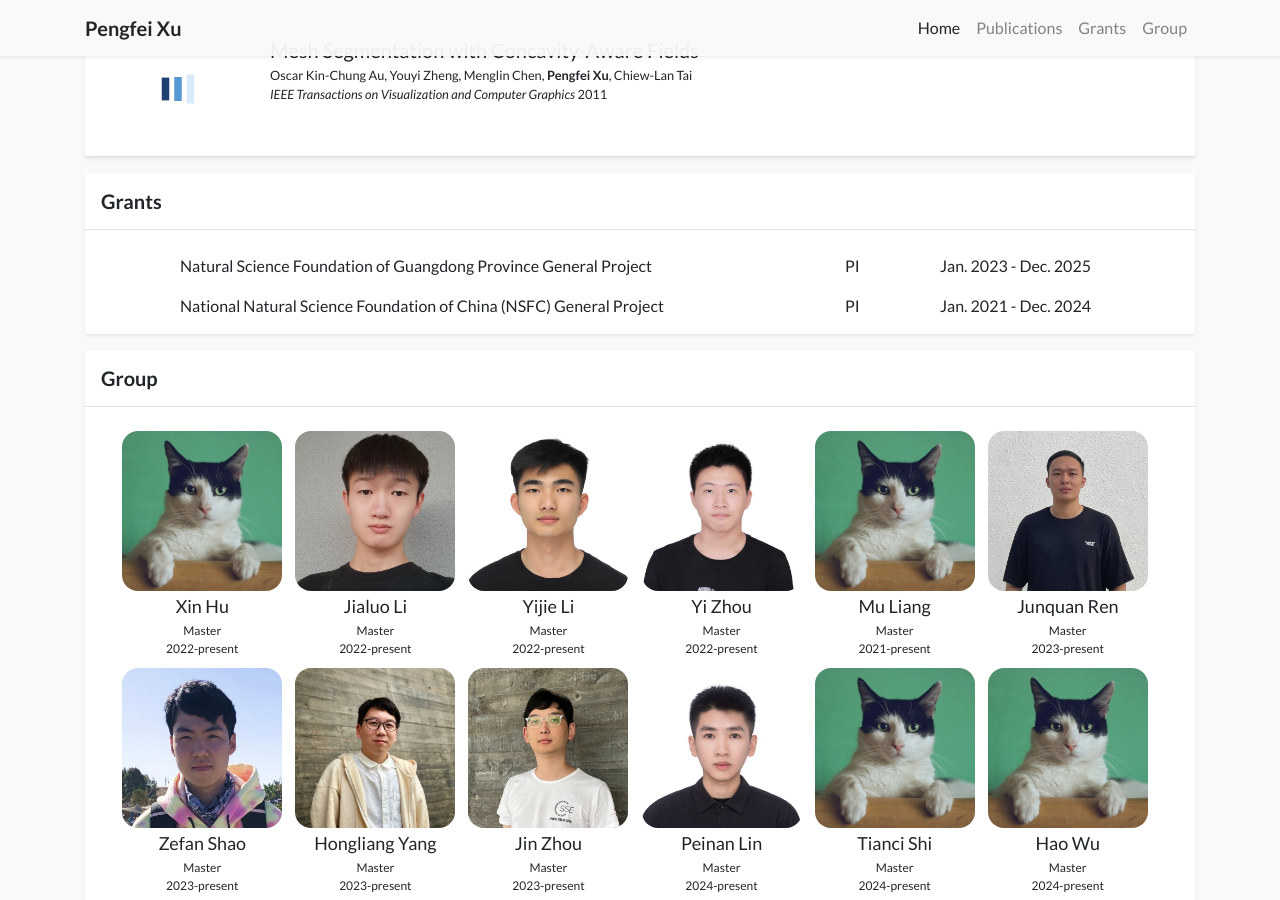
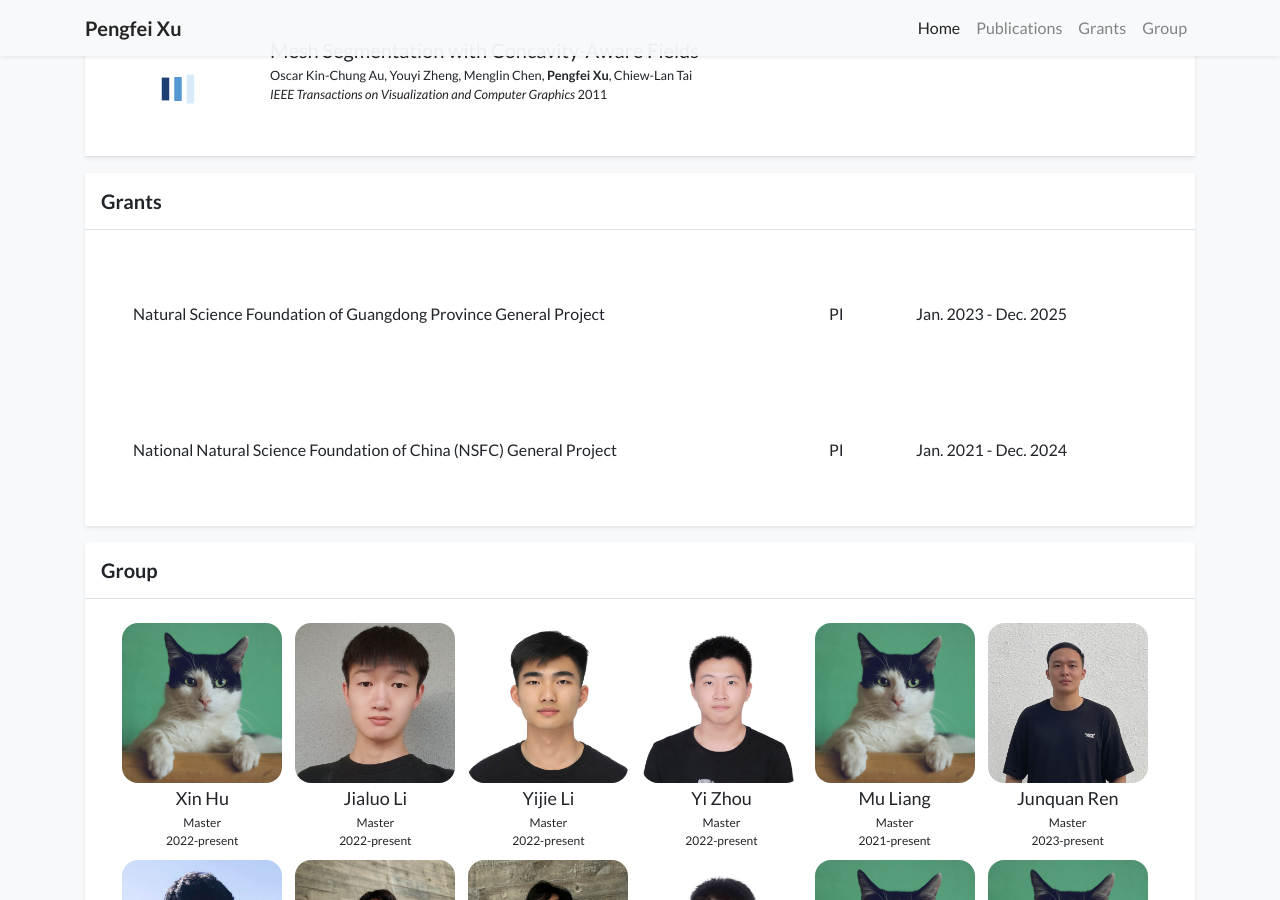
Before and after one commit to pengfeixu/pengfeixu.github.io, a Jekyll site: the page built from index.html, in a window 1280 px wide and 900 px high, scrolled down 3331 px. Built offline with Jekyll 4.4.1, drawn with Linux system fonts in a browser that asks for light colours; a style sheet for code colours, icons or effects is not loaded.

Commit message:
Update grant_item.html

```diff
--- a/_includes/widgets/grant_item.html
+++ b/_includes/widgets/grant_item.html
@@ -2,25 +2,25 @@
 
 {% assign item = include.item %}
 <!-- <div class="text-align: center; margin-bottom: 10px; display: inline-block; margin-right: 10px;"> -->
-    <div class ="row row-no-gutters">
-        <div class = "col-1">
+    <div class ="row row-no-gutters p-5">
+<!--         <div class = "col-1">
 
-        </div>
-        <div class = "col-7">
+        </div> -->
+        <div class = "col-8">
             <p class="font-weight-normal">{{ item.project }}</p>
         </div>
         <div class = "col-1">
             <p class="font-weight-normal">{{ item.role }}</p>
         </div>
-        <div class = "col-2">
+        <div class = "col-3">
             <p class="font-weight-normal">{{ item.period }}</p>
         </div>
         <!-- <div class = "col-1.5">
             <p class="small">{{ item.amount }}</p>
         </div> -->
-        <div class = "col-1">
+<!--         <div class = "col-1">
 
-        </div>
+        </div> -->
     </div>
     <!-- <div class = "col">
         <p class="mt-0 mb-0 small">{{ item.amount }}</p>
```
